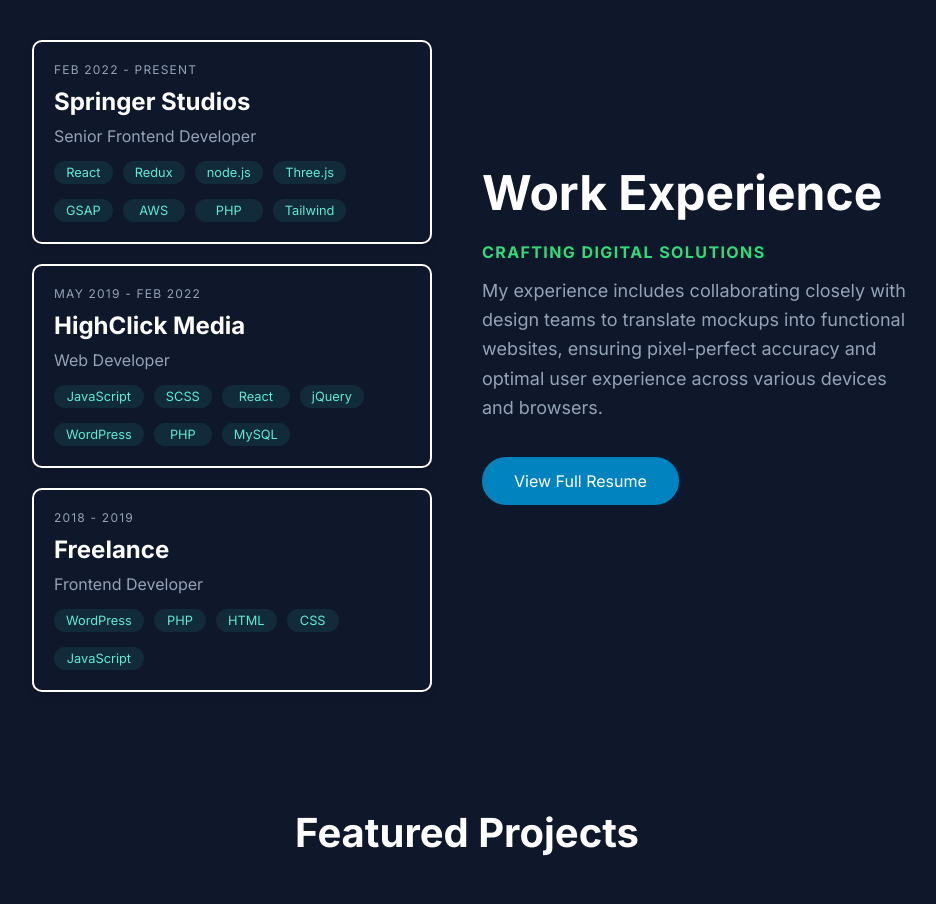
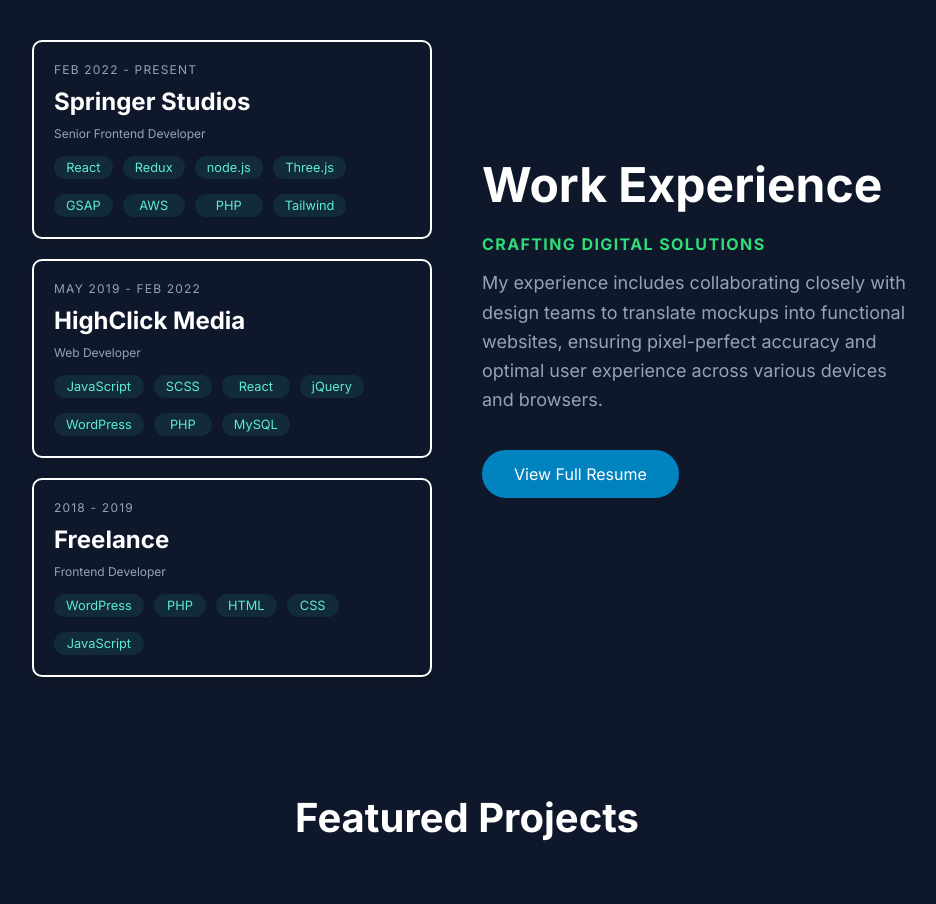
Before and after one commit to itsrichardhaar/Springer-React-Sandbox, a React (Create React App) app in the folder springer-sandbox/: page / in a window 1280 px wide. Shown: the part 840-1744 px from the top of the page, without its empty margins (173-1109 px from the left). Built offline with nearby package versions, Linux system fonts and the light colour scheme.

Commit message:
Update CardElements.js
Add card role

```diff
--- a/springer-sandbox/src/components/ExperienceSection/CardElements.js
+++ b/springer-sandbox/src/components/ExperienceSection/CardElements.js
@@ -67,6 +67,12 @@ export const CardTitle = styled.h3`
 `;
 
 export const CardText = styled.p`
+  font-size: 0.75rem;
+  color: rgb(148 163 184) !important;
+  text-decoration: none !important;
+`;
+
+export const CardRole = styled.p`
   font-size: 1rem;
   color: rgb(148 163 184) !important;
   text-decoration: none !important;
```
